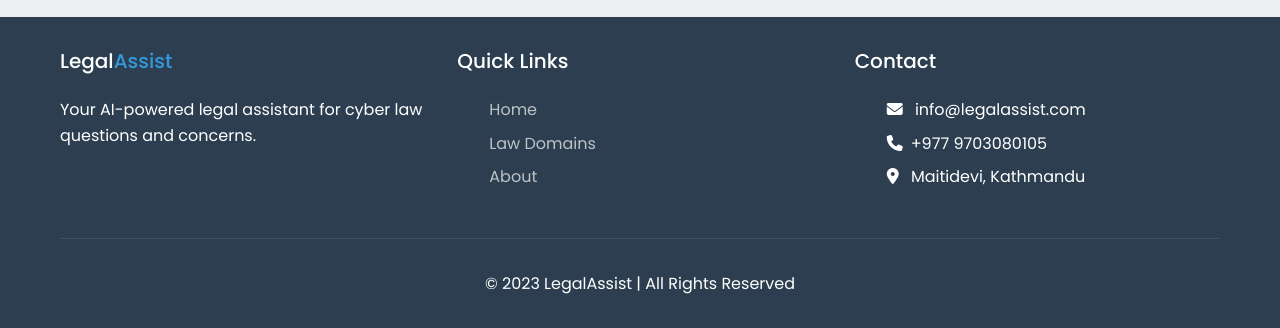
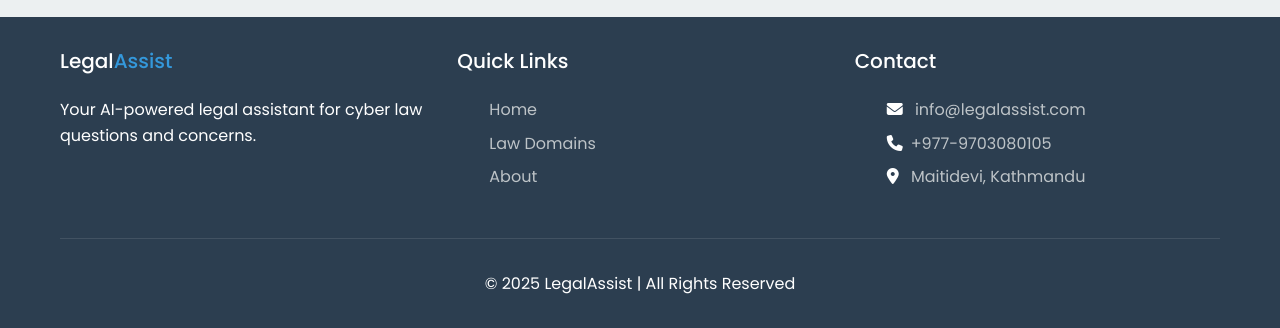
Before and after one commit to ukr-TA/LegalAssist, a Python web app: template templates/index.html in a window 1280 px wide. Shown: the part 4791-5119 px from the top of the page. Run offline with Jinja, Linux system fonts and the light colour scheme; the template is opened without the code that fills it, so the values that code supplies are empty.

Commit message:
Updated login, signup, and index HTML templates

```diff
--- a/templates/index.html
+++ b/templates/index.html
@@ -247,14 +247,18 @@
                 <div class="footer-section">
                     <h3 class="footer-title">Contact</h3>
                     <ul class="footer-links">
-                        <li><i class="fas fa-envelope mr-1"></i> info@legalassist.com</li>
-                        <li><i class="fas fa-phone mr-1"></i>+977 9703080105</li>
-                        <li><i class="fas fa-map-marker-alt mr-1"></i> Maitidevi, Kathmandu</li>
+                        <li><i class="fas fa-envelope mr-1"></i> <a href="mailto:info@legalassist.com">info@legalassist.com</a></li>
+                        <li><i class="fas fa-phone mr-1"></i><a href="tel:1-800-692-7753">+977-9703080105</a></li>
+                        <li><i class="fas fa-map-marker-alt mr-1"></i> <a
+                  href="https://www.google.com/maps/place/Sunway+College+Kathmandu/@27.7055835,85.3317338,17z/data=!3m1!4b1!4m6!3m5!1s0x39eb1999ce231acd:0xef773857c30983e2!8m2!3d27.7055835!4d85.3343087!16s%2Fg%2F11ckj7c9tt?entry=ttu&g_ep=EgoyMDI1MDUxMS4wIKXMDSoJLDEwMjExNDU1SAFQAw%3D%3D"
+                  target="_blank"
+                  >Maitidevi, Kathmandu</a>
+                  </li>
                     </ul>
                 </div>
             </div>
             <div class="footer-bottom">
-                &copy; 2023 LegalAssist | All Rights Reserved
+                &copy; 2025 LegalAssist | All Rights Reserved
             </div>
         </div>
     </footer>
```
